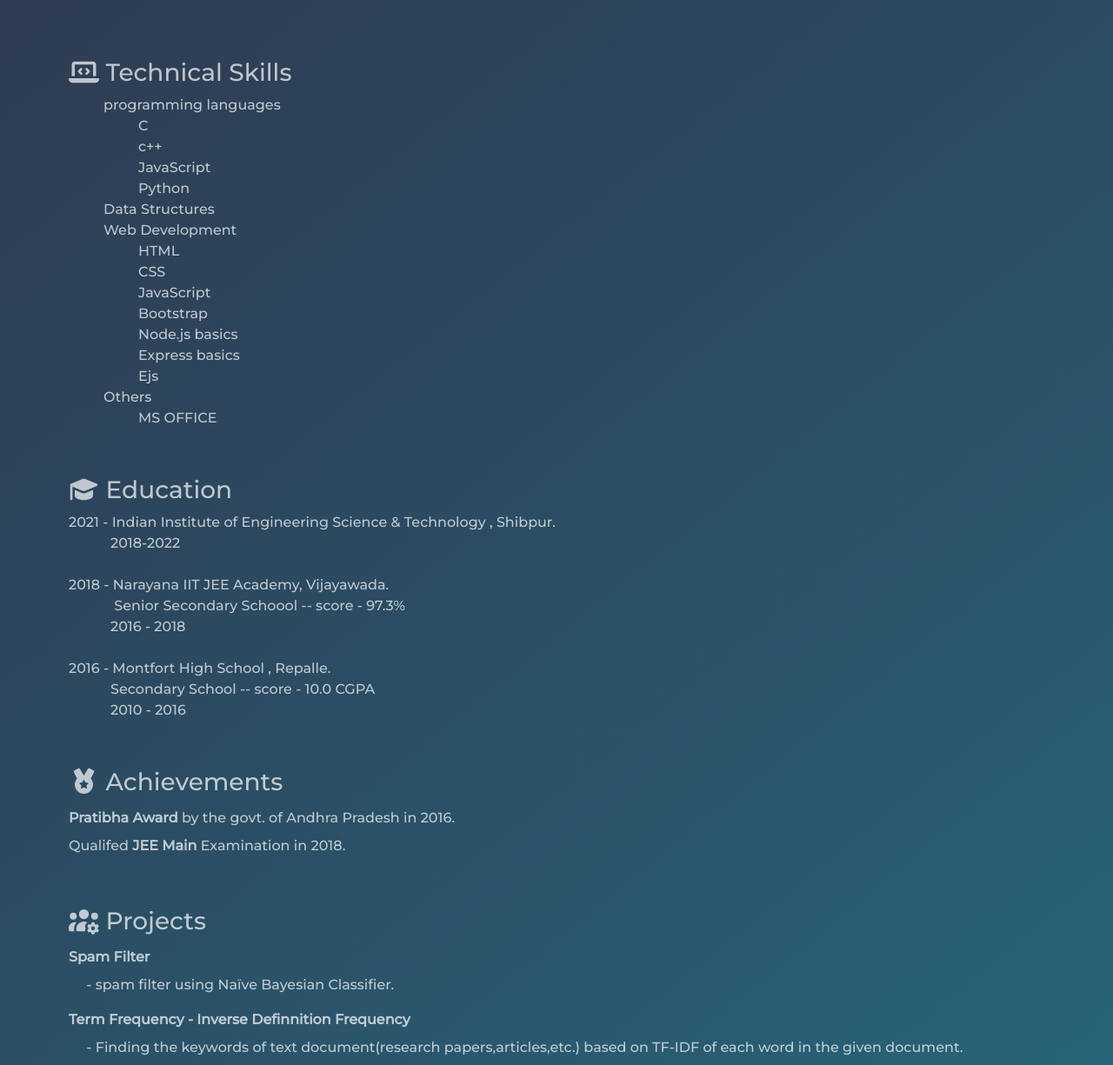
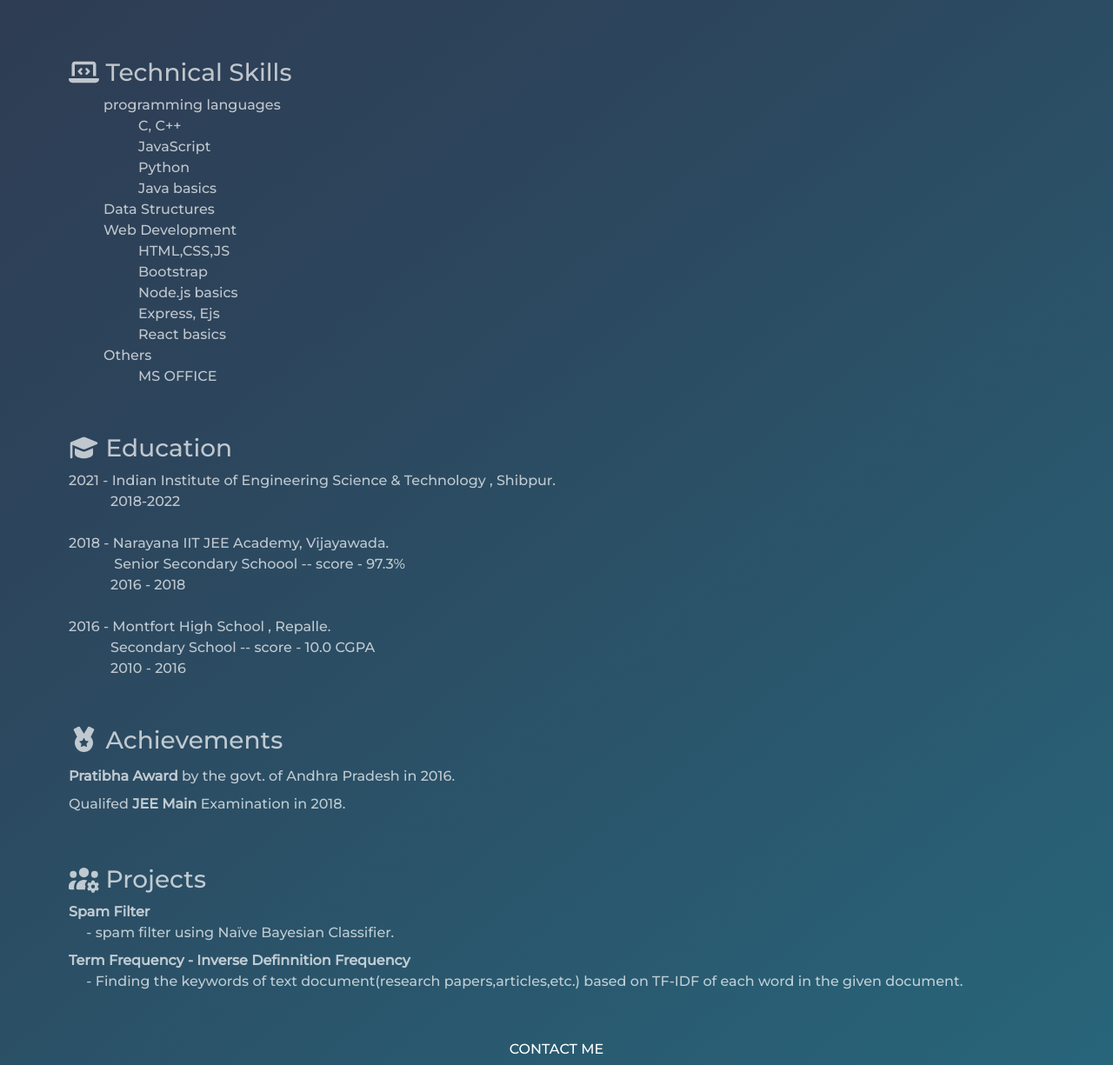
Before and after one commit to shamgar-kommerla/Shamgar-Kommerla, a plain HTML site: page resume.html in a window 1280 px wide. Shown: the part 395-1620 px from the top of the page at 87% size. Drawn offline with nearby package versions, Linux system fonts and the light colour scheme.

Commit message:
minor updates

```diff
--- a/css/main.css
+++ b/css/main.css
@@ -1,35 +1,19 @@
-/* body {
-
-    background: rgb(51,60,83);
-    background: linear-gradient(141deg, rgba(51,60,83,1) 0%, rgba(44,70,93,1) 19%, rgba(40,101,122,1) 76%, rgba(40,101,122,1) 96%);
-    margin: 0;
-    justify-content: center;
-
-} */
-
+html{
+    scroll-behavior: smooth;
+}
 body {
     background: rgb(47, 55, 78);
     background: linear-gradient(141deg, rgba(47, 55, 78, 1) 0%, rgba(44, 70, 93, 1) 41%, rgba(40, 101, 122, 1) 97%);
     margin: 0;
     justify-content: center;
-    background-repeat: repeat-y;
+    /* background-repeat: repeat-y; */
     font-family: 'Montserrat', sans-serif;
     line-height: 1.5;
     color: #ffffff;
+    min-height: 100vh;
 }
 
-
-/* .main-container {
-    background-image: url(../images/001.jpg);
-    background-position-y: center;
-    height: 100vh;
-} */
-
-
-/* Navigation bar */
-
-
-
+/* NAV BAR SETTINGS */
 .navbar ul li a {
     color: white !important;
 }
@@ -37,7 +21,6 @@ body {
 .navbar ul li a:hover {
     color: #808080 !important;
 }
-
 
 .navbar-brand{
     color: white !important;
@@ -48,13 +31,17 @@ body {
 }
 
 
+/* MAIN CONTAINER */
 .profile-container {
     color: white;
-    position: absolute;
-    top: 50%;
-    left: 50%;
-    transform: translate(-50%, -50%);
+    display: flex;
+    flex-direction: column;
+    justify-content: center;
+    align-items: center;
+    width: 50%;
+    margin:auto;
     padding: 2rem;
+    min-height: 80vh;
 }
 
 .profile-container a{
@@ -62,6 +49,7 @@ body {
     border: 2px solid white;
     text-decoration: none;
     padding: 8px 20px;
+    width: 25%;
     transition-property: all;
     transition-duration: 0.6s;
 }
@@ -79,15 +67,10 @@ body {
     margin-bottom: 3rem;
 }
 
-@media screen and (max-width: 500px) {
 
 
-    .profile-container {
-        top: 50%;
-        left: 50%;
-        transform: translate(-60%, -50%);
-        padding: 2rem;
-    }
+/* MEDIA QUERIES */
+@media screen and (max-width: 500px) {
 
     .profile-container h1{
         font-size: 3rem;
@@ -104,33 +87,7 @@ body {
 
 }
 
-
-/* **************************************************/
-
-
-
-
-
-
-
-
-
-
-
-
-
-
-
-
-
-
 @media screen and (max-width: 750px) {
-
-    .profile-container {
-        top: 60%;
-        left: 58%
-    }
-
     .profile-container a{
         color: white;
         border: 1.5px solid white;
--- a/css/resume.css
+++ b/css/resume.css
@@ -7,34 +7,16 @@ body {
     background: linear-gradient(141deg, rgba(47, 55, 78, 1) 0%, rgba(44, 70, 93, 1) 41%, rgba(40, 101, 122, 1) 97%);
     margin: 0;
     justify-content: center;
-    background-repeat: repeat-y;
+    /* background-repeat: repeat-y; */
     font-family: 'Montserrat', sans-serif;
     line-height: 1.5;
     color: #ffffff;
 }
 
 
-/* .main-container {
-    margin: 1vw;
-    padding: 0.5rem;
-    box-shadow: 2px 1px 10px white;
-} */
-/*
-.alt-nav {
-    display: none;
-} */
-
 .logo-class {
     font-family: 'Orbitron', sans-serif;
 }
-/*
-.navbar ul {
-    margin-right: 5rem;
-}
-
-.navbar ul li {
-    margin-right: 2.5rem;
-} */
 
 .navbar ul li a {
     color: white !important;
@@ -53,22 +35,13 @@ body {
     text-shadow: 1px 1px 3px white;
 }
 
-
-
-
-
-
-
-
 /* ***************PROFILE********************/
-
 .about-container {
     opacity: 0.7;
     display: flex;
     justify-content: center;
     margin: 1vw;
     padding: 5px 5px;
-    /* background-color:white; */
     transition: all 1s;
 }
 
@@ -105,39 +78,11 @@ body {
 
 /* ********************* */
 
-
 /* SKILLS */
-
-.skills {
-    opacity: 0.7;
-    margin: 1vw;
-    padding: 1vw 4vw;
-
-    transition: all 1s;
-}
-
-.skills:hover {
-    box-shadow: 2px 2px 6px white;
-
-}
-
 .skills ul {
     list-style-type: none;
 }
-
 /* EDUCATION */
-.education {
-    opacity: 0.7;
-    margin: 1vw;
-
-    padding: 1vw 4vw;
-
-    transition: all 1s;
-}
-
-.education:hover {
-    box-shadow: 2px 2px 6px white;
-}
 
 /* HONOURS */
 .honours {
@@ -150,35 +95,12 @@ body {
     transition: all 1s;
 }
 
-.honours:hover {
-
-    box-shadow: 2px 2px 6px white;
-
-}
-
-/* PROJECTS */
-
-.projects {
-    opacity: 0.7;
-    margin: 1vw;
-    padding: 1vw 4vw;
-    line-height: 2;
-
-    transition: all 1s;
-}
-
-.projects:hover {
-
-    box-shadow: 2px 2px 6px white;
-}
 
 
 /* FOOTER */
 .footer {
-
     padding: 1vw 4vw;
     text-align: center;
-
 }
 
 .footer a {
@@ -187,8 +109,16 @@ body {
     margin: 0 1rem 1rem 1rem;
 }
 
+.def-prop {
+    opacity: 0.7;
+    margin: 1vw;
+    padding: 1vw 4vw;
+    transition: all 1s;
+}
+.def-prop:hover {
 
-
+    box-shadow: 2px 2px 6px white;
+}
 
 @media screen and (max-width: 700px) {
     .about-container {
--- a/resume.html
+++ b/resume.html
@@ -96,35 +96,32 @@
             </div>
         </div>
 
-        <div class="skills">
+        <div class="skills def-prop">
             <h3><i class="fas fa-laptop-code"></i> Technical Skills</h3>
             <ul>
                 <li>
                     programming languages
                     <ul>
-                        <li>C</li>
-                        <li>c++</li>
+                        <li>C, C++</li>
                         <li>JavaScript</li>
                         <li>Python</li>
+                        <li>Java basics</li>
                     </ul>
                 </li>
                 <li>Data Structures</li>
                 <li>Web Development
                     <ul>
-                        <li>HTML</li>
-                        <li>CSS</li>
-                        <li>JavaScript</li>
+                        <li>HTML,CSS,JS</li>
                         <li>Bootstrap</li>
                         <li>Node.js basics</li>
-                        <li>Express basics</li>
-                        <li>Ejs</li>
+                        <li>Express, Ejs</li>
+                        <li>React basics</li>
                     </ul>
                 </li>
 
                 <li>Others
                     <ul>
                         <li>MS OFFICE</li>
-
                     </ul>
                 </li>
 
@@ -133,7 +130,7 @@
 
         </div>
 
-        <div class="education">
+        <div class="education def-prop">
             <h3><i class="fas fa-graduation-cap"></i> Education</h3>
             <p>
                 2021 - Indian Institute of Engineering Science & Technology , Shibpur.<br>
@@ -148,7 +145,7 @@
 
         </div>
 
-        <div class="honours">
+        <div class="honours def-prop">
             <h3><i class="fas fa-medal"></i> Achievements</h3>
             <p>
                 <b>Pratibha Award</b> by the govt. of Andhra Pradesh in 2016.
@@ -157,7 +154,7 @@
             </p>
         </div>
 
-        <div class="projects">
+        <div class="projects def-prop">
             <h3><i class="fas fa-users-cog"></i> Projects</h3>
             <dl>
                 <dt><b>Spam Filter</b></dt>
```
Also changed, not shown: index.html (+7 -7 lines).
